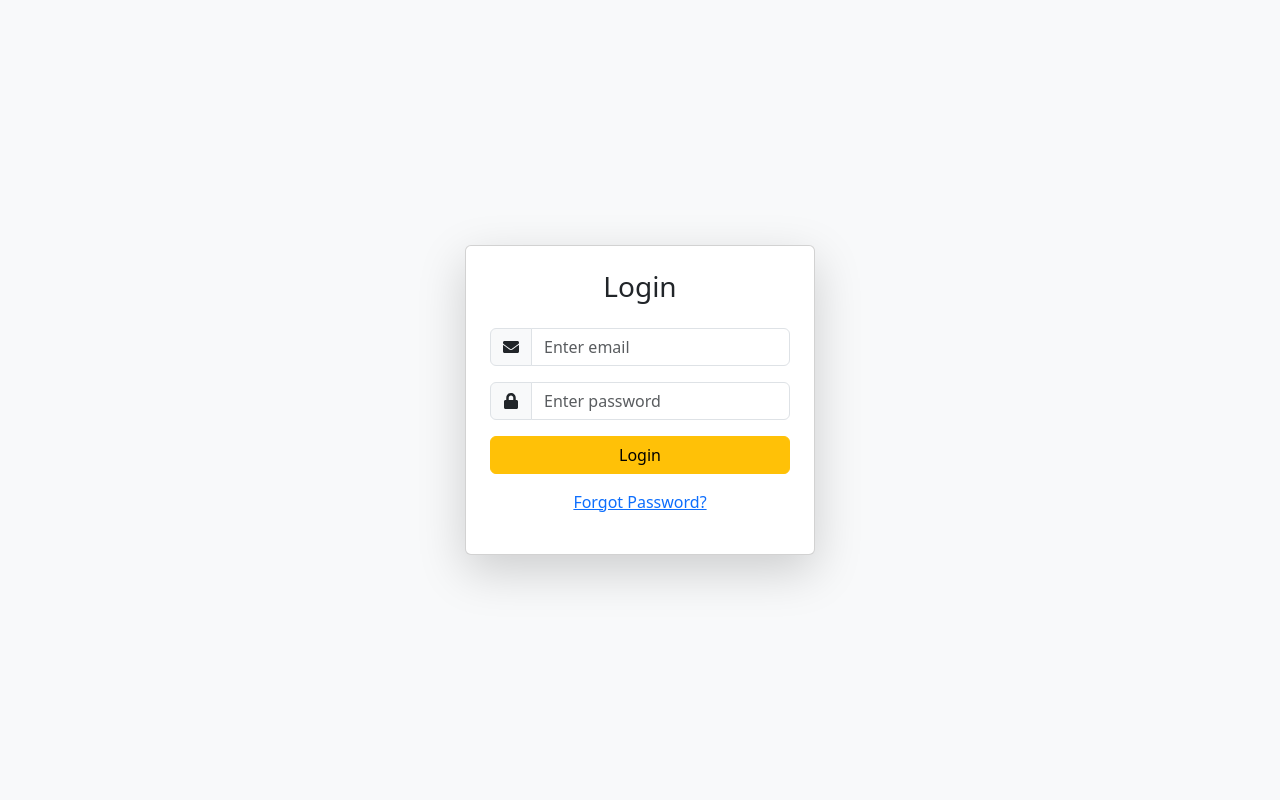
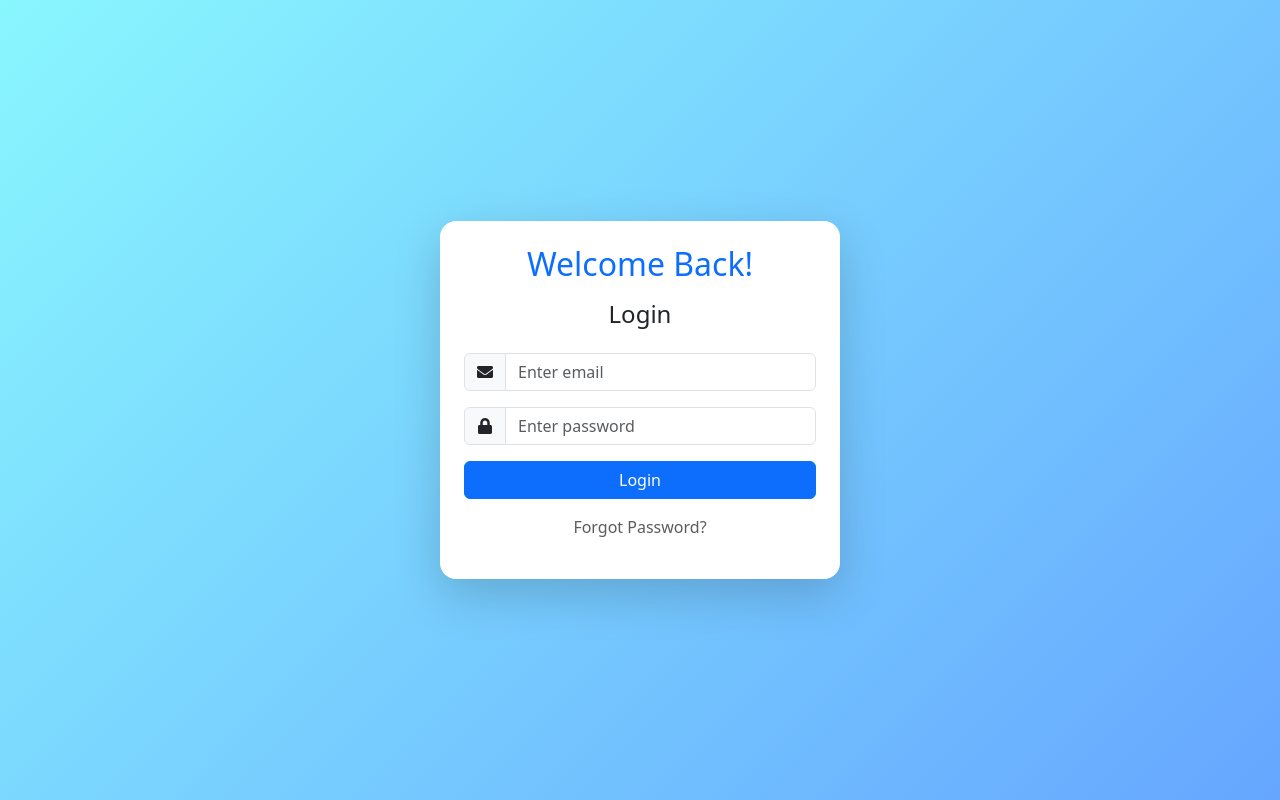
Before and after one commit to pavanpj06/Ies-frontend, a React (Create React App) app: page / in a window 1280 px wide. Built offline with nearby package versions, Linux system fonts and the light colour scheme; no server answers.

Commit message:
reset password issue fixed

```diff
--- a/src/ForgotPassword.js
+++ b/src/ForgotPassword.js
@@ -58,7 +58,7 @@ const ForgotPassword = () => {
                 required
               />
             </div>
-            <button type="submit" className="btn btn-warning w-100">Reset Password</button>
+            <button type="submit" className="btn btn-primary w-100">Reset Password</button>
           </form>
         )}
 
--- a/src/Login.js
+++ b/src/Login.js
@@ -1,58 +1,72 @@
-import React, { useState } from "react";
+import React, { useEffect, useState } from "react";
 import "bootstrap/dist/css/bootstrap.min.css";
 import { Link, useNavigate } from "react-router-dom";
 import { FaEnvelope, FaLock } from "react-icons/fa";
-
-// const clientId = "YOUR_GOOGLE_CLIENT_ID"; // Uncomment if using Google login
+import axios from "axios";
 
 const Login = () => {
   const [email, setEmail] = useState("");
   const [password, setPassword] = useState("");
+  const [greeting, setGreeting] = useState("Welcome Back!");
   const [error, setError] = useState(null);
   const navigate = useNavigate();
-
   const BASE_URL = process.env.REACT_APP_BASE_URL;
 
+  // Fetch greeting message from backend
+  useEffect(() => {
+    const fetchGreeting = async () => {
+      try {
+        const res = await axios.get(`${BASE_URL}/get-message-basedon-time`);
+        setGreeting(res.data.message);
+      } catch (err) {
+        console.error("Error fetching greeting:", err);
+        setGreeting("Welcome Back!");
+      }
+    };
+    fetchGreeting();
+  }, [BASE_URL]);
+
+  // Login handler
   const handleSubmit = async (e) => {
     e.preventDefault();
     setError(null);
 
     try {
-      const response = await fetch(`${BASE_URL}/auth/login`, {
-        method: "POST",
-        headers: { "Content-Type": "application/json" },
-        body: JSON.stringify({ email, password }),
+      const response = await axios.post(`${BASE_URL}/auth/login`, {
+        email,
+        password,
       });
 
-      const data = await response.json();
-      console.log("Login Response:", data);
-
-      if (response.ok) {
-        // Save JWT and email to localStorage
-        console.log(data.token);
-        localStorage.setItem("token", data.token);
-        localStorage.setItem("userEmail", data.email);
-        // const emailMatch = data.message.match(/email=([^&]+)/);
-        // const email = emailMatch ? decodeURIComponent(emailMatch[1]) : null;
-        // Redirect to dashboard
-        navigate("/dashboard-page");
-      } else {
-        throw new Error(data.message || "Invalid credentials");
-      }
+      const data = response.data;
+      localStorage.setItem("token", data.token);
+      localStorage.setItem("userEmail", data.email);
+      navigate("/dashboard-page");
     } catch (err) {
       console.error("Login Error:", err);
-      setError(err.message);
+      setError(err.response?.data?.message || "Something went wrong. Please try again.");
     }
   };
 
   return (
-    <div className="d-flex justify-content-center align-items-center vh-100 bg-light">
-      <div className="card p-4 shadow-lg" style={{ width: "350px" }}>
-        <h3 className="text-center mb-4">Login</h3>
+    <div
+      className="d-flex justify-content-center align-items-center vh-100"
+      style={{
+        background: "linear-gradient(135deg, #89f7fe 0%, #66a6ff 100%)",
+      }}
+    >
+      <div
+        className="shadow-lg p-4 rounded-4 bg-white"
+        style={{ width: "400px", backdropFilter: "blur(10px)" }}
+      >
+        <h2 className="text-center text-primary mb-3">{greeting}</h2>
+        <h4 className="text-center mb-4">Login</h4>
         {error && <p className="text-danger text-center">{error}</p>}
+
         <form onSubmit={handleSubmit}>
           <div className="mb-3 input-group">
-            <span className="input-group-text"><FaEnvelope /></span>
+            <span className="input-group-text bg-light">
+              <FaEnvelope />
+            </span>
             <input
               type="email"
               className="form-control"
@@ -62,8 +76,11 @@ const Login = () => {
               required
             />
           </div>
+
           <div className="mb-3 input-group">
-            <span className="input-group-text"><FaLock /></span>
+            <span className="input-group-text bg-light">
+              <FaLock />
+            </span>
             <input
               type="password"
               className="form-control"
@@ -73,27 +90,17 @@ const Login = () => {
               required
             />
           </div>
-          <button type="submit" className="btn btn-warning w-100">Login</button>
+
+          <button type="submit" className="btn btn-primary w-100">
+            Login
+          </button>
         </form>
 
-        {/* Optional Google Login - Add back if needed */}
-        {/* <div className="d-flex justify-content-center my-3">
-          <GoogleLogin
-            clientId={clientId}
-            buttonText="Login with Google"
-            onSuccess={handleGoogleSuccess}
-            onFailure={handleGoogleFailure}
-            cookiePolicy={"single_host_origin"}
-            className="w-100"
-          />
-        </div> */}
-
         <p className="text-center mt-3">
-          <Link to="/forgot-password-page">Forgot Password?</Link>
+          <Link to="/forgot-password-page" className="text-decoration-none text-muted">
+            Forgot Password?
+          </Link>
         </p>
-        {/* <p className="text-center mt-2">
-          Don't have an account? <Link to="/signup-form">Sign up</Link>
-        </p> */}
       </div>
     </div>
   );
--- a/src/ResetPassword.js
+++ b/src/ResetPassword.js
@@ -129,7 +129,7 @@ const ResetPassword = () => {
             />
           </div>
 
-          <button type="submit" className="btn btn-warning w-100">
+          <button type="submit" className="btn btn-primary w-100">
             Reset Password
           </button>
         </form>
```
